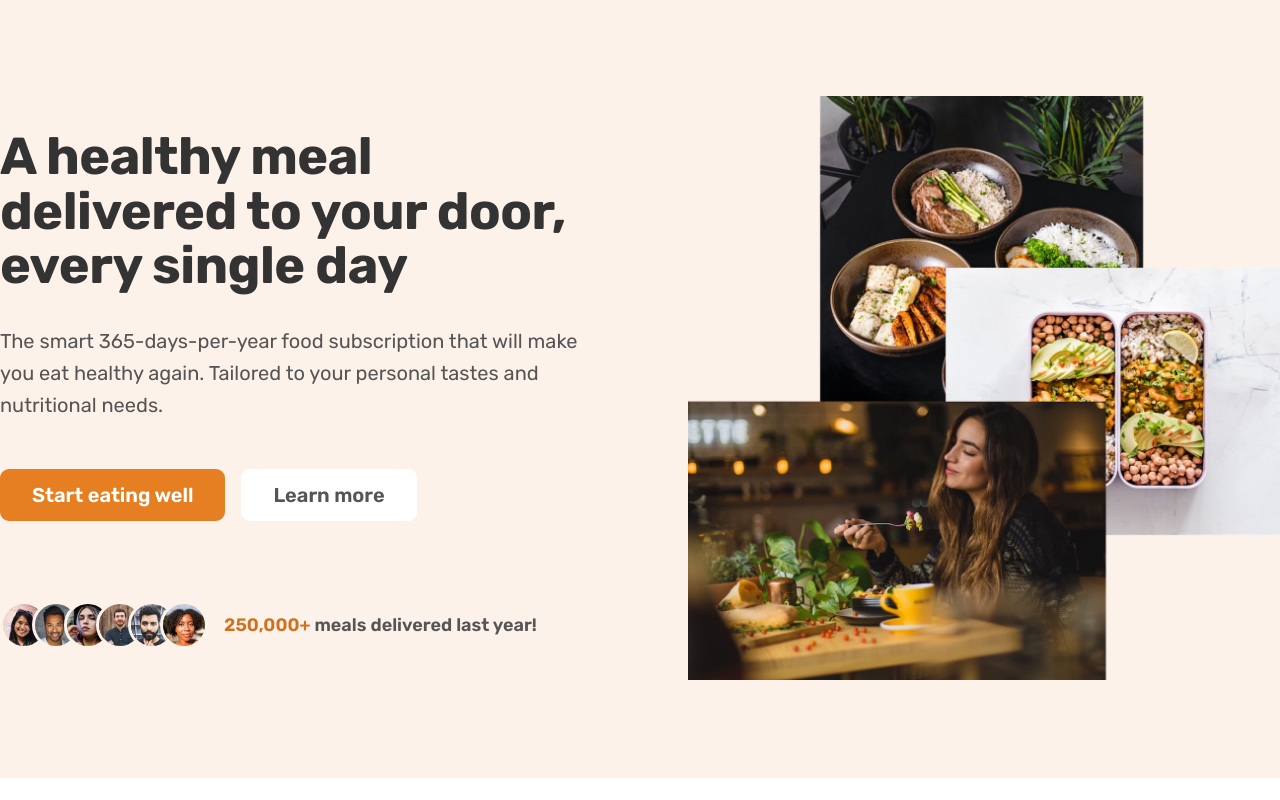
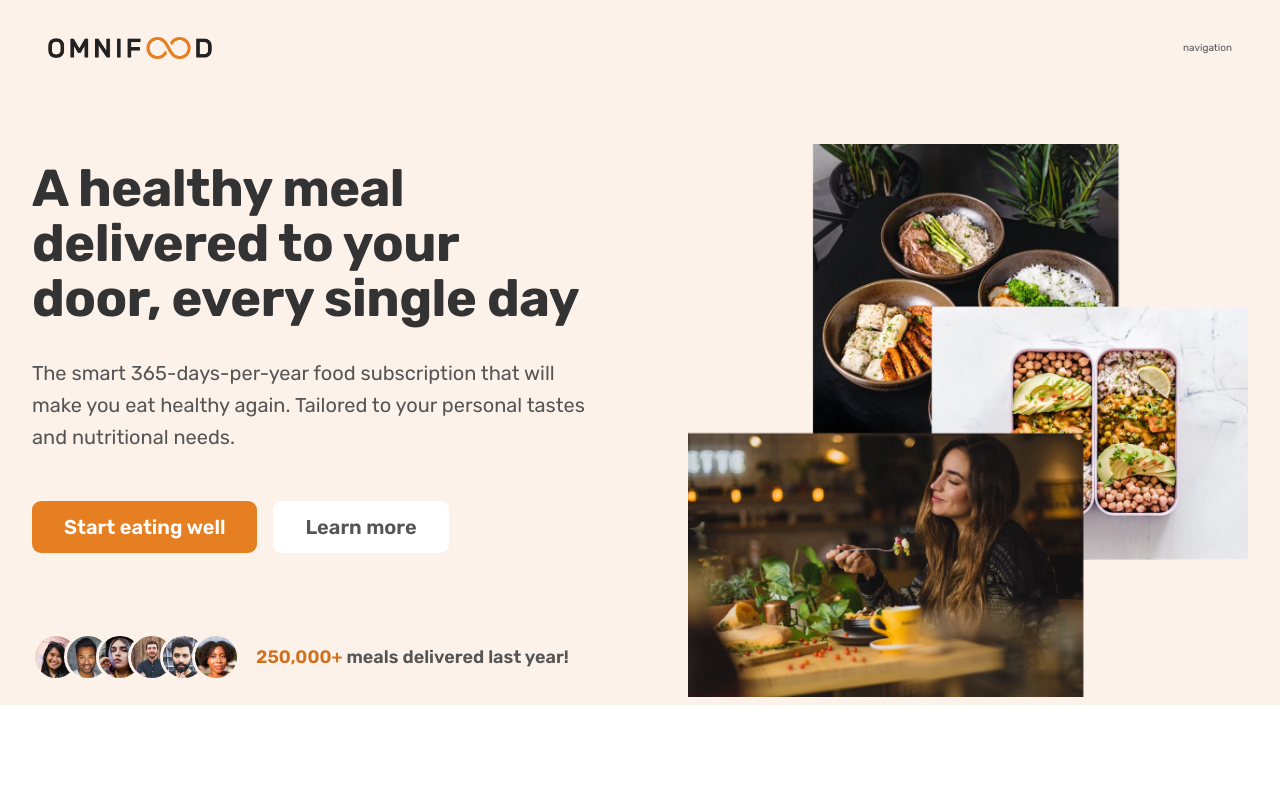
Before and after one commit to BelkinMax/public-omnifood, a Nuxt app: page / in a window 1280 px wide. Built offline with nearby package versions, Linux system fonts and the light colour scheme.

Commit message:
feat: :sparkles: Header layout

```diff
--- /dev/null
+++ b/components/sections/HeaderSection.vue
@@ -0,0 +1,33 @@
+<template>
+  <header class="header">
+    <img class="logo" src="/resources/omnifood-logo.png" alt="Omnifood logo" />
+    <nav class="navigation">
+      navigation
+    </nav>
+  </header>
+</template>
+
+<script>
+export default {};
+</script>
+
+<style lang="scss" scoped>
+@import "@/assets/scss/colors.scss";
+
+.header {
+  // TODO: Make it sticky
+  display: flex;
+  justify-content: space-between;
+  align-items: center;
+  height: 9.6rem;
+  background-color: $hero-bg;
+  padding: 0 4.8rem;
+
+  .logo {
+    height: 2.2rem;
+  }
+
+  .navigation {
+  }
+}
+</style>
--- a/components/sections/HeroSection.vue
+++ b/components/sections/HeroSection.vue
@@ -67,11 +67,12 @@ export default {
 
 .hero-wrapper {
   background-color: $hero-bg;
-  padding: 9.6rem 0;
+  padding: 4.8rem 0 0.6rem 0;
 
   .hero {
     max-width: 130rem;
     margin: 0 auto;
+    padding: 0 3.2rem;
     display: grid;
     grid-template-columns: repeat(2, 1fr);
     align-items: center;
--- a/layouts/default.vue
+++ b/layouts/default.vue
@@ -1,5 +1,6 @@
 <template>
   <section>
+    <HeaderSection />
     <HeroSection />
     <main>
       <Nuxt />
@@ -9,9 +10,12 @@
 
 <script>
 import HeroSection from "@/components/sections/HeroSection.vue";
+import HeaderSection from "@/components/sections/HeaderSection.vue";
+
 export default {
   components: {
-    HeroSection
+    HeroSection,
+    HeaderSection
   }
 };
 </script>
```
Also changed, not shown: static/resources/omnifood-logo.png (added).
